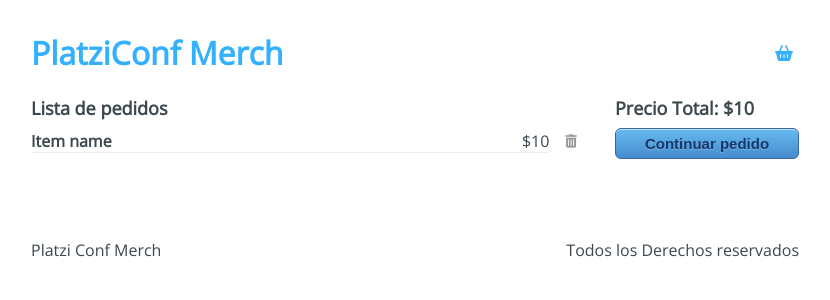
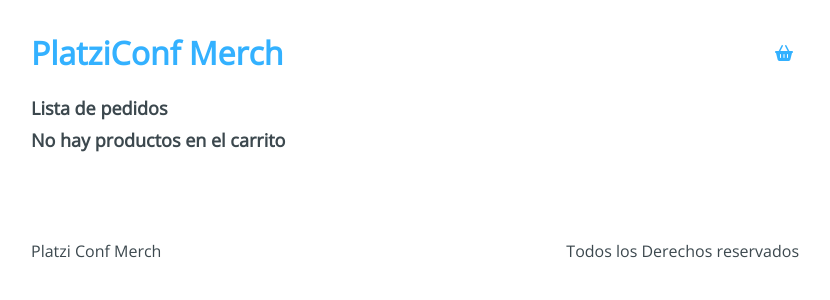
Before and after one commit to lenxnos/platzi-conf-merch-typescript, a React app: page /checkout in a window 1280 px wide. Shown: the top 300 px of the page, without its empty margins (225-1055 px from the left). Built offline with nearby package versions, Linux system fonts and the light colour scheme.

Commit message:
feat: Use context and hooks initialStateData

```diff
--- a/src/components/Header.tsx
+++ b/src/components/Header.tsx
@@ -1,8 +1,12 @@
-import React from 'react';
+import React, { useContext } from 'react';
 import { Link } from 'react-router-dom';
+import { AppContext } from '../context';
 import '../styles/components/Header.css';
 
 const Header = () => {
+  const {
+    state: { cart },
+  } = useContext(AppContext);
   return (
     <div className="Header">
       <h1 className="Header-title">
@@ -12,6 +16,7 @@
         <Link to="/checkout">
           <i className="fas fa-shopping-basket" />
         </Link>
+        {cart.length > 0 && <div className="Header-alert">{cart.length}</div>}
       </div>
     </div>
   );
--- a/src/components/Product.tsx
+++ b/src/components/Product.tsx
@@ -3,9 +3,10 @@
 
 interface Props {
   product: IProduct;
+  handleAddToCart: (product: IProduct) => () => void;
 }
 
-const Product: FC<Props> = ({ product }) => {
+const Product: FC<Props> = ({ product, handleAddToCart }) => {
   return (
     <div className="Products-item">
       <img src={product.image} alt={product.title} />
@@ -16,7 +17,9 @@
         </h2>
         <p>{product.description}</p>
       </div>
-      <button type="button">Comprar</button>
+      <button type="button" onClick={handleAddToCart(product)}>
+        Comprar
+      </button>
     </div>
   );
 };
--- a/src/components/Products.tsx
+++ b/src/components/Products.tsx
@@ -1,18 +1,28 @@
-import React, { FC } from 'react';
+import React, { FC, useContext } from 'react';
+import Product from './Product';
 import { Product as IProduct } from '../models';
-import Product from './Product';
 import '../styles/components/Products.css';
+import { AppContext } from '../context';
 
-interface Props {
-  products: IProduct[];
-}
+const Products: FC = () => {
+  const {
+    state: { products },
+    addToCart,
+  } = useContext(AppContext);
 
-const Products: FC<Props> = ({ products }) => {
+  const handleAddToCart = (product: IProduct) => () => {
+    addToCart(product);
+  };
+
   return (
     <div className="Products">
       <div className="Products-items">
         {products.map((product) => (
-          <Product key={product.id} product={product} />
+          <Product
+            key={product.id}
+            product={product}
+            handleAddToCart={handleAddToCart}
+          />
         ))}
       </div>
     </div>
--- a/src/containers/Checkout.tsx
+++ b/src/containers/Checkout.tsx
@@ -1,28 +1,53 @@
-import React, { FC } from 'react';
+import React, { FC, useContext } from 'react';
 import { Link } from 'react-router-dom';
+import { AppContext } from '../context';
+import { Product } from '../models';
 import '../styles/components/Checkout.css';
 
 const Checkout: FC = () => {
+  const {
+    state: { cart },
+    removeFromCart,
+  } = useContext(AppContext);
+
+  const handleRemoveFromCart = (product: Product) => () => {
+    removeFromCart(product);
+  };
+
+  const handleSumTotal = (): number => {
+    const reducer = (acc: number, curr: Product): number => acc + curr.price;
+    const sum = cart.reduce(reducer, 0);
+    return sum;
+  };
+
   return (
     <div className="Checkout">
       <div className="Checkout-content">
         <h3>Lista de pedidos</h3>
-        <div className="Checkout-item">
+        {cart.length > 0 ? (
+          cart.map((product: Product) => (
+            <div className="Checkout-item" key={product.id}>
               <div className="Checkout-element">
-            <h4>Item name</h4>
-            <span>$10</span>
+                <h4>{product.title}</h4>
+                <span>${product.price}</span>
               </div>
-          <button type="button">
+              <button type="button" onClick={handleRemoveFromCart(product)}>
                 <i className="fas fa-trash-alt" />
               </button>
             </div>
+          ))
+        ) : (
+          <h3>No hay productos en el carrito</h3>
+        )}
       </div>
+      {cart.length > 0 && (
         <div className="Checkout-sidebar">
-        <h3>Precio Total: $10</h3>
+          <h3>{`Precio Total: $ ${handleSumTotal()}`}</h3>
           <Link to="/checkout/information">
             <button type="button">Continuar pedido</button>
           </Link>
         </div>
+      )}
     </div>
   );
 };
--- a/src/containers/Home.tsx
+++ b/src/containers/Home.tsx
@@ -1,9 +1,8 @@
 import React from 'react';
 import Products from '../components/Products';
-import initialState from '../initialState';
 
 function Home() {
-  return <Products products={initialState.products} />;
+  return <Products />;
 }
 
 export default Home;
--- a/src/routes/App.tsx
+++ b/src/routes/App.tsx
@@ -9,9 +9,11 @@
   Payment,
   Success,
 } from '../containers';
+import { AppProvider } from '../context';
 
 const App: FC = () => {
   return (
+    <AppProvider>
       <BrowserRouter>
         <Routes>
           <Route path="/" element={<Layout />}>
@@ -24,6 +26,7 @@
           </Route>
         </Routes>
       </BrowserRouter>
+    </AppProvider>
   );
 };
 
```
Lines whose indentation alone changed are shown as unchanged.
